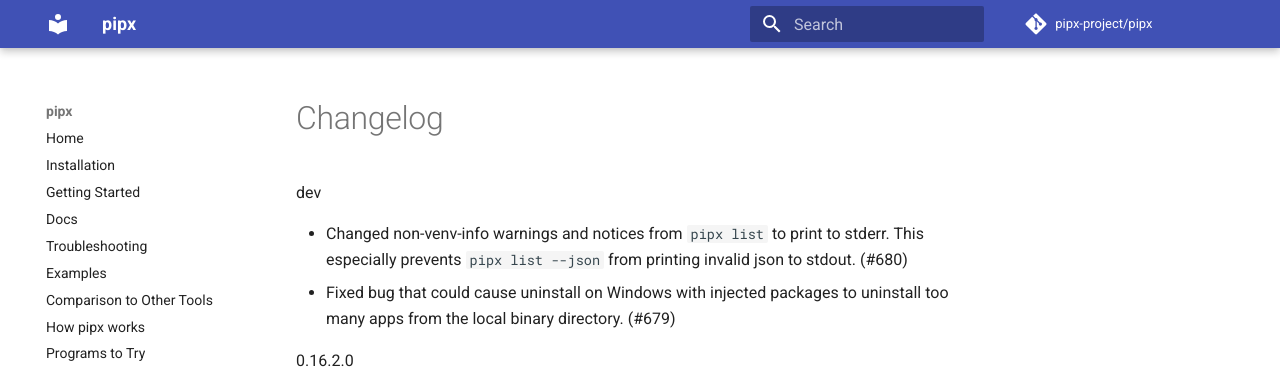
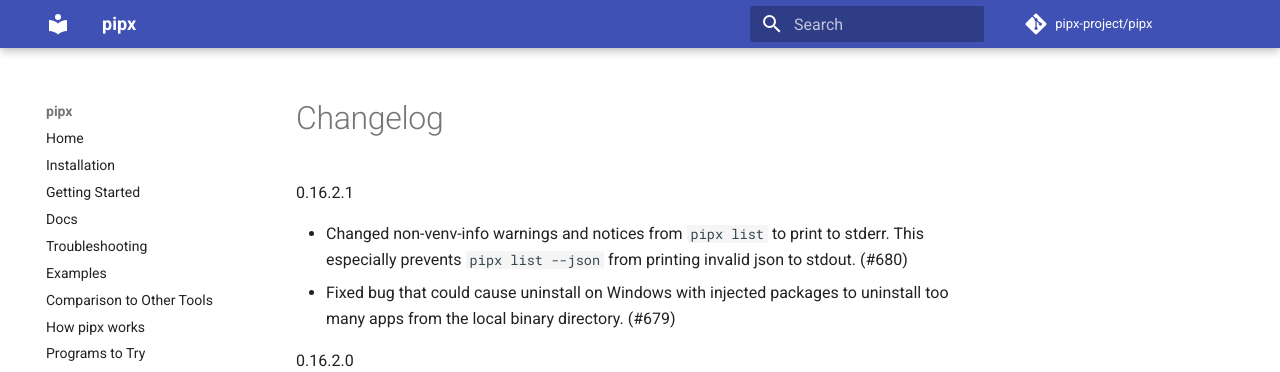
Before and after one commit to pypa/pipx, an MkDocs documentation site: the page built from docs/changelog.md, in a window 1280 px wide and 900 px high. Shown: the top 372 px of the window. Built offline with MkDocs 1.6.1 and Material for MkDocs 9.7.7, drawn with Linux system fonts in a browser that asks for light colours; comment, search, counter and statistics services are not loaded.

Commit message:
Pre-release 0.16.2.1.

```diff
--- a/docs/changelog.md
+++ b/docs/changelog.md
@@ -1,4 +1,4 @@
-dev
+0.16.2.1
 
 - Changed non-venv-info warnings and notices from `pipx list` to print to stderr.  This especially prevents `pipx list --json` from printing invalid json to stdout. (#680)
 - Fixed bug that could cause uninstall on Windows with injected packages to uninstall too many apps from the local binary directory. (#679)
--- a/src/pipx/version.py
+++ b/src/pipx/version.py
@@ -1,2 +1,2 @@
-__version_info__ = (0, 16, 2, 0, 1, "dev0")
+__version_info__ = (0, 16, 2, 1)
 __version__ = ".".join(str(i) for i in __version_info__)
```
